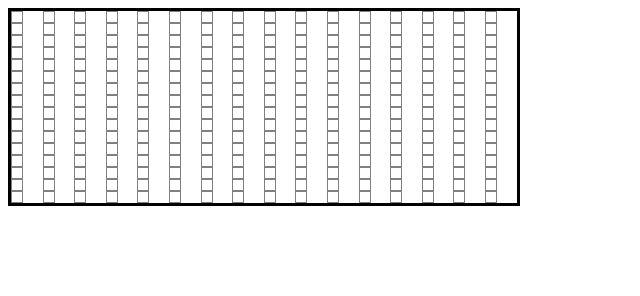
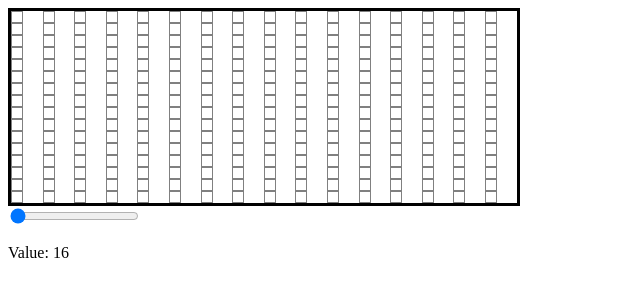
Before and after one commit to xBioTech/Etch-a-Sketch, a plain HTML site: page index.html in a window 1280 px wide. Shown: the whole page, without its empty margins (0-640 px from the left). Drawn offline with Linux system fonts and the light colour scheme.

Commit message:
ADD Slider to adjust grid size

```diff
--- a/index.html
+++ b/index.html
@@ -10,5 +10,9 @@
 </head>
 <body>
     <div class="container"></div>
+    <div class="slidercontainer">
+    <input type="range" id="slider" min="16" max="100" step="1" value="16">
+    <p>Value: <span id="output"></span></p>
+    </div>
 </body>
 </html>
--- a/script.js
+++ b/script.js
@@ -7,3 +7,12 @@
     }
 }
 createDivs(256);
+
+const slider = document.querySelector("#slider");
+const output = document.querySelector("#output");
+
+output.textContent = slider.value;
+
+slider.oninput = function() {
+  output.textContent = this.value;
+}
```
